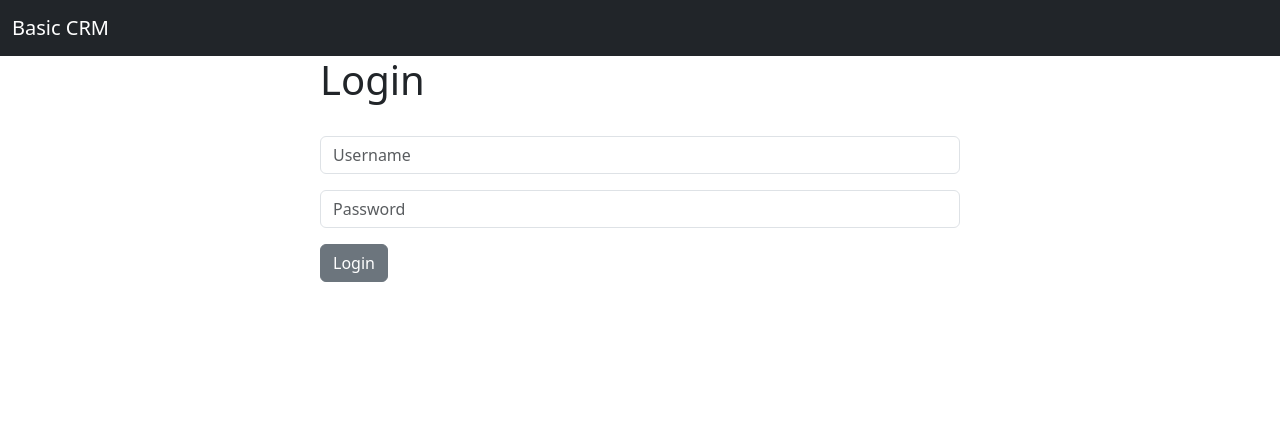
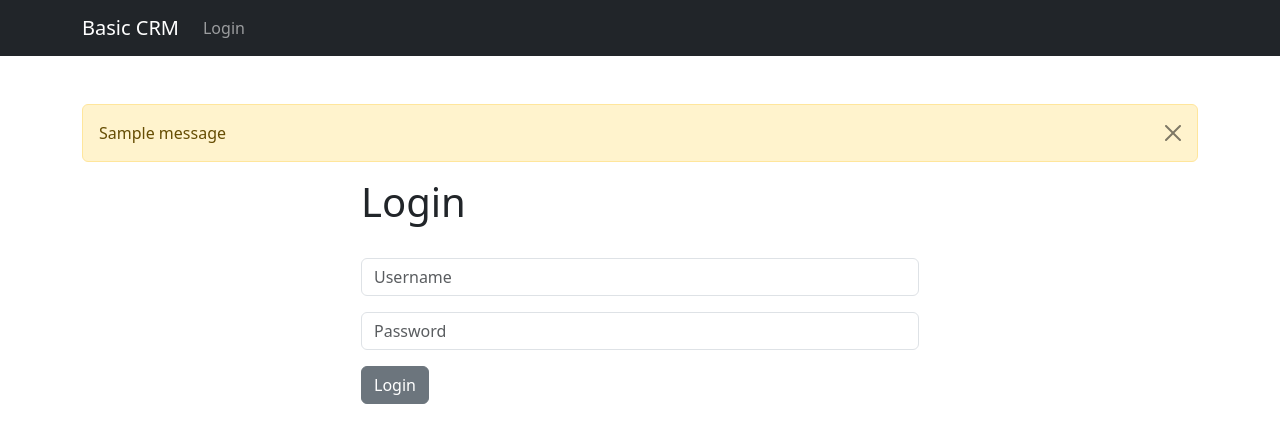
Before and after one commit to rhamirlj/projectCRM, a Django app: page / in a window 1280 px wide. Shown: the top 443 px of the page. Run offline with Django 4.2, Linux system fonts and the light colour scheme; tables that the repository leaves empty hold one stand-in row (values such as "Sample post"); one stand-in notice (Sample message) is shown.

Commit message:
login and logout
 Function Done

```diff
--- a/mainProject/website/templates/base.html
+++ b/mainProject/website/templates/base.html
@@ -1,14 +1,36 @@
-<!doctype html>
+<!DOCTYPE html>
 <html lang="en">
   <head>
-    <meta charset="utf-8">
-    <meta name="viewport" content="width=device-width, initial-scale=1">
+    <meta charset="utf-8" />
+    <meta name="viewport" content="width=device-width, initial-scale=1" />
     <title>{%block title%}{% endblock %} | RHAM CRM</title>
-    <link href="https://cdn.jsdelivr.net/npm/bootstrap@5.3.0-alpha1/dist/css/bootstrap.min.css" rel="stylesheet" integrity="sha384-GLhlTQ8iRABdZLl6O3oVMWSktQOp6b7In1Zl3/Jr59b6EGGoI1aFkw7cmDA6j6gD" crossorigin="anonymous">
+    <link
+      href="https://cdn.jsdelivr.net/npm/bootstrap@5.3.0-alpha1/dist/css/bootstrap.min.css"
+      rel="stylesheet"
+      integrity="sha384-GLhlTQ8iRABdZLl6O3oVMWSktQOp6b7In1Zl3/Jr59b6EGGoI1aFkw7cmDA6j6gD"
+      crossorigin="anonymous"
+    />
   </head>
   <body>
     {% include 'navbar.html' %}
-    {% block content %}{% endblock %}
-    <script src="https://cdn.jsdelivr.net/npm/bootstrap@5.3.0-alpha1/dist/js/bootstrap.bundle.min.js" integrity="sha384-w76AqPfDkMBDXo30jS1Sgez6pr3x5MlQ1ZAGC+nuZB+EYdgRZgiwxhTBTkF7CXvN" crossorigin="anonymous"></script>
+    <div class="container mt-5">
+      {% if messages %} {% for message in messages %}
+      <div class="alert alert-warning alert-dismissible fade show" role="alert">
+        {{ message }}
+        <button
+          type="button"
+          class="btn-close"
+          data-bs-dismiss="alert"
+          aria-label="Close"
+        ></button>
+      </div>
+
+      {% endfor %} {% endif %} {% block content %}{% endblock %}
+    </div>
+    <script
+      src="https://cdn.jsdelivr.net/npm/bootstrap@5.3.0-alpha1/dist/js/bootstrap.bundle.min.js"
+      integrity="sha384-w76AqPfDkMBDXo30jS1Sgez6pr3x5MlQ1ZAGC+nuZB+EYdgRZgiwxhTBTkF7CXvN"
+      crossorigin="anonymous"
+    ></script>
   </body>
 </html>
--- a/mainProject/website/templates/navbar.html
+++ b/mainProject/website/templates/navbar.html
@@ -1,11 +1,29 @@
-
 <nav class="navbar navbar-expand-lg navbar-dark bg-dark">
-    <div class="container-fluid">
+  <div class="container">
     <a class="navbar-brand" href=" {% url 'home' %} ">Basic CRM</a>
-      <button class="navbar-toggler" type="button" data-bs-toggle="collapse" data-bs-target="#navbarSupportedContent" aria-controls="navbarSupportedContent" aria-expanded="false" aria-label="Toggle navigation">
+    <button
+      class="navbar-toggler"
+      type="button"
+      data-bs-toggle="collapse"
+      data-bs-target="#navbarSupportedContent"
+      aria-controls="navbarSupportedContent"
+      aria-expanded="false"
+      aria-label="Toggle navigation"
+    >
       <span class="navbar-toggler-icon"></span>
     </button>
     <div class="collapse navbar-collapse" id="navbarSupportedContent">
+      <ul class="navbar-nav me-auto mb-2 mb-lg-0">
+        {% if user.is_authenticated %}
+          <li class="nav-item">
+            <a class="nav-link" href="{% url 'logout' %}">Logout</a>
+          </li>
+        {% else %}
+          <li class="nav-item">
+            <a class="nav-link" href="{% url 'home' %}">Login</a>
+          </li>
+        {% endif %}
+      </ul>
     </div>
   </div>
 </nav>
--- a/mainProject/website/views.py
+++ b/mainProject/website/views.py
@@ -1,4 +1,4 @@
-from django.shortcuts import render
+from django.shortcuts import render, redirect
 from django.contrib.auth import authenticate, login, logout
 from django.contrib import messages
 
@@ -8,10 +8,21 @@ def home(request):
     if request.method == "POST":
         username = request.POST['username']
         password = request.POST['password']
-
-    return render(request,'home.html',{})
+        #authenticate
+        user = authenticate(request,username=username, password=password)
+        if user is not None:
+            login(request, user)
+            messages.success(request, "you have been Logged In!")
+            return redirect('home')
+        else:
+            messages.success(request, "There Was An Error Logging In, Please Try Again...")
+            return redirect('home')
+    else:
+        return render(request,'home.html',{})
 
 
 
 def logout_user(request):
-    pass
+    logout(request)
+    messages.success(request, "you have been Logged Out...")
+    return redirect('home')
```
Lines whose indentation alone changed are shown as unchanged.
